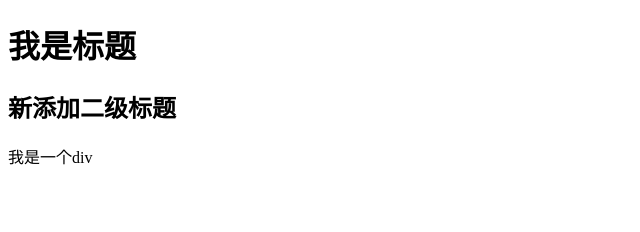
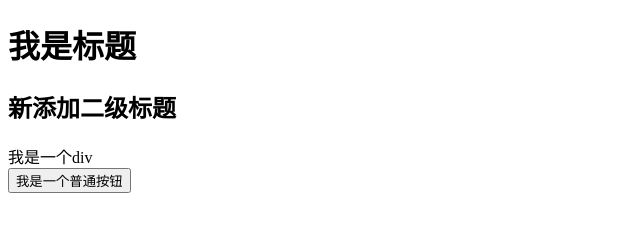
Before and after one commit to weiwen0828/wbs17082, a plain HTML site: page index.html in a window 1280 px wide. Shown: the whole page, without its empty margins (0-640 px from the left). Drawn offline with Linux system fonts and the light colour scheme.

Commit message:
在线修改2
在线修改2

```diff
--- a/index.html
+++ b/index.html
@@ -8,5 +8,6 @@
 	<h1>我是标题</h1>
 	<h2>新添加二级标题</h2>
 	<div>我是一个div</div>
+	<button>我是一个普通按钮</button>
 </body>
 </html>
```
